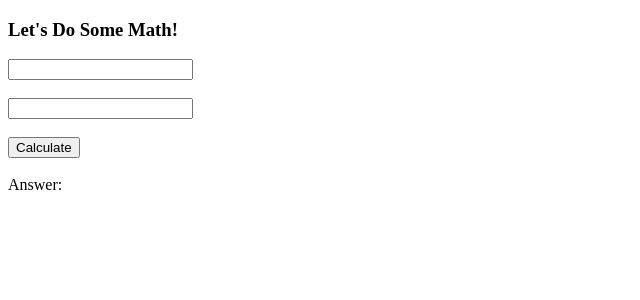
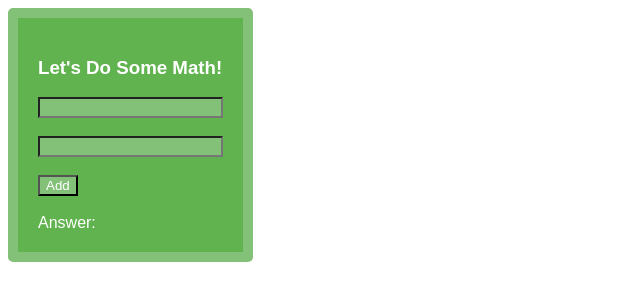
Before and after one commit to charlahcodes/calculator-project, a plain HTML site: page index.html in a window 1280 px wide. Shown: the whole page, without its empty margins (0-640 px from the left). Drawn offline with Linux system fonts and the light colour scheme.

Commit message:
CSS Styled

```diff
--- a/index.html
+++ b/index.html
@@ -5,18 +5,19 @@
   <link rel="stylesheet" type="text/css" href="main.css">
 </head>
 <body>
+<div class="calc">
+  <h3>Let's Do Some Math!</h3>
 
-<h3>Let's Do Some Math!</h3>
+  <input type="text" class="light" id="num_one" />
+  <br /><br />
+  <input type="text" class="light" id="num_two" />
+  <br /><br />
+  <input type="submit" class="light" value="Add" id="calculateBtn" />
 
-<input type="text" id="num_one" />
-<br /><br />
-<input type="text" id="num_two" />
-<br /><br />
-<input type="submit" value="Calculate" id="calculateBtn" />
-
-<div class="answer">
-  <br />
-  Answer: <span id="answer"></span>
+  <div class="answer">
+    <br />
+    Answer: <span id="answer" class="answer"></span>
+  </div>
 </div>
 
 <script src="main.js"></script>
--- a/main.css
+++ b/main.css
@@ -0,0 +1,18 @@
+body {
+  font-family: sans-serif;
+}
+
+.calc {
+  background-color: #61B350;
+  color: white;
+  display: inline-block;
+  border: 10px solid #83C178;
+  border-radius: 5px;
+
+padding: 20px;
+}
+
+.light {
+  background-color: #83C178;
+  color: white;
+}
```
